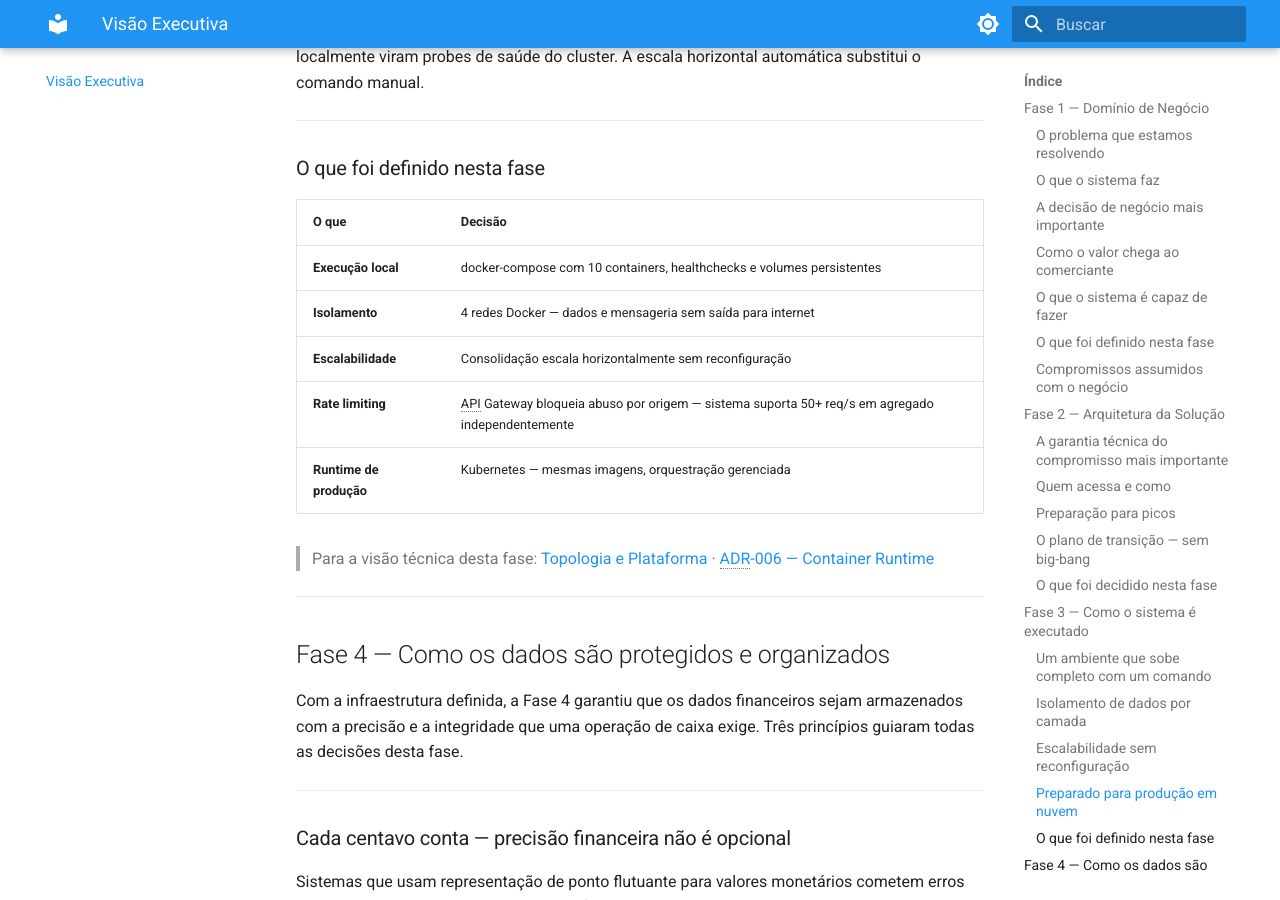
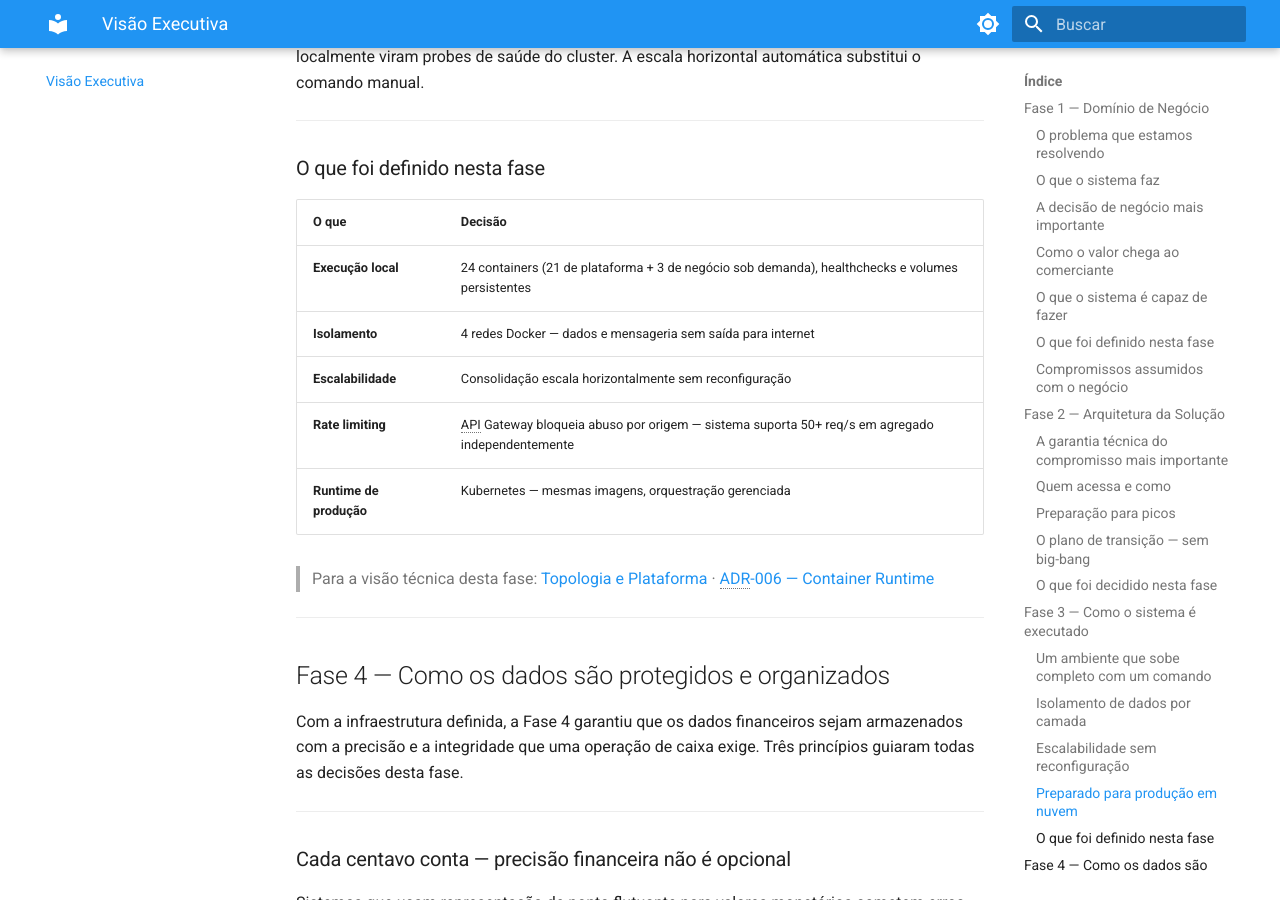
Before and after one commit to gsperim/account-engine-lab, an MkDocs documentation site: the page built from docs/visao-executiva.md, in a window 1280 px wide and 900 px high, scrolled down 8113 px. Built offline with MkDocs 1.6.1 and Material for MkDocs 9.7.7, drawn with Linux system fonts in a browser that asks for light colours.

Commit message:
fix(docs): remover última referência a '10 containers' na visão executiva
Co-Authored-By: Claude Sonnet 4.6 <noreply@anthropic.com>

```diff
--- a/docs/visao-executiva.md
+++ b/docs/visao-executiva.md
@@ -329,7 +329,7 @@ A mesma arquitetura de containers é mapeada para Kubernetes em produção — a
 
 | O que | Decisão |
 |-------|---------|
-| **Execução local** | docker-compose com 10 containers, healthchecks e volumes persistentes |
+| **Execução local** | 24 containers (21 de plataforma + 3 de negócio sob demanda), healthchecks e volumes persistentes |
 | **Isolamento** | 4 redes Docker — dados e mensageria sem saída para internet |
 | **Escalabilidade** | Consolidação escala horizontalmente sem reconfiguração |
 | **Rate limiting** | API Gateway bloqueia abuso por origem — sistema suporta 50+ req/s em agregado independentemente |
```
